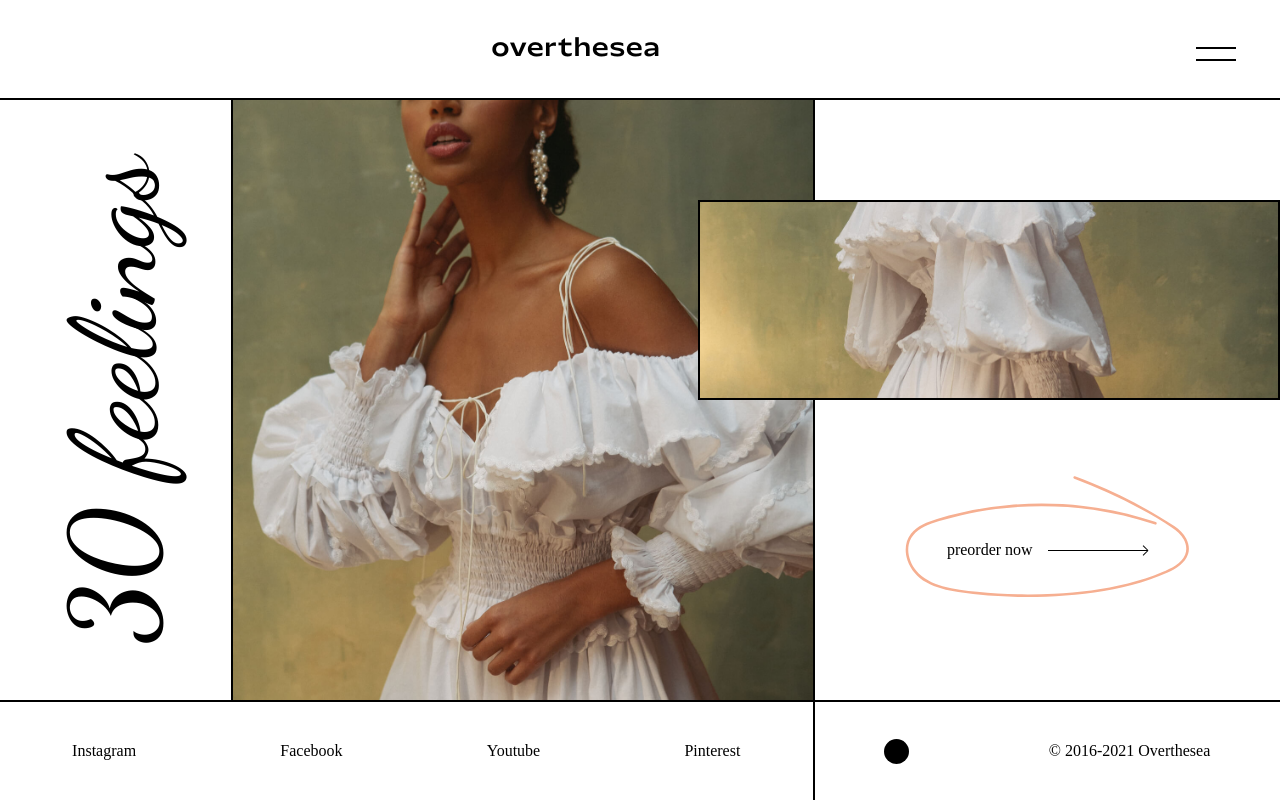
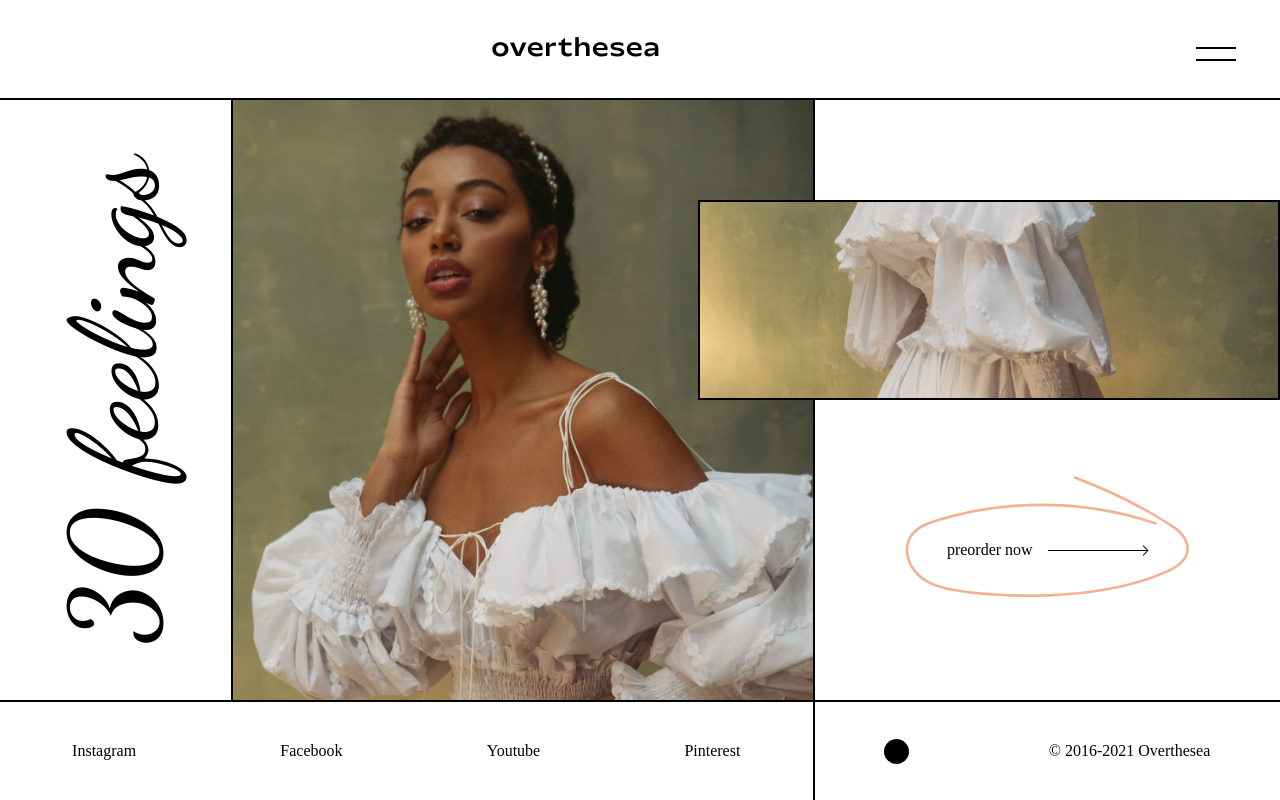
Before and after one commit to nekefer/benjamin_Challenge-5, a plain HTML site: page index.html in a window 1280 px wide. Drawn offline with Linux system fonts and the light colour scheme; files whose address does not match are found by name.

Commit message:
challenge complete

```diff
--- a/index.html
+++ b/index.html
@@ -5,7 +5,7 @@
     <meta http-equiv="X-UA-Compatible" content="IE=edge">
     <meta name="viewport" content="width=device-width, initial-scale=1.0">
     <link rel="stylesheet" href="style.css">
-    <title>Document</title>
+    <title>overthesea</title>
 </head>
 <body>
     <div class="parent">
--- a/style.css
+++ b/style.css
@@ -57,7 +57,7 @@
   border-right: 2px solid #000;
   background-image: url('assets/love-dress-white-04.jpeg');
   background-size: cover;
-  background-position: center;
+  background-position: center top;
 }
 .side {
   font-family: 'Dancing Script', cursive, sans-serif;
```
